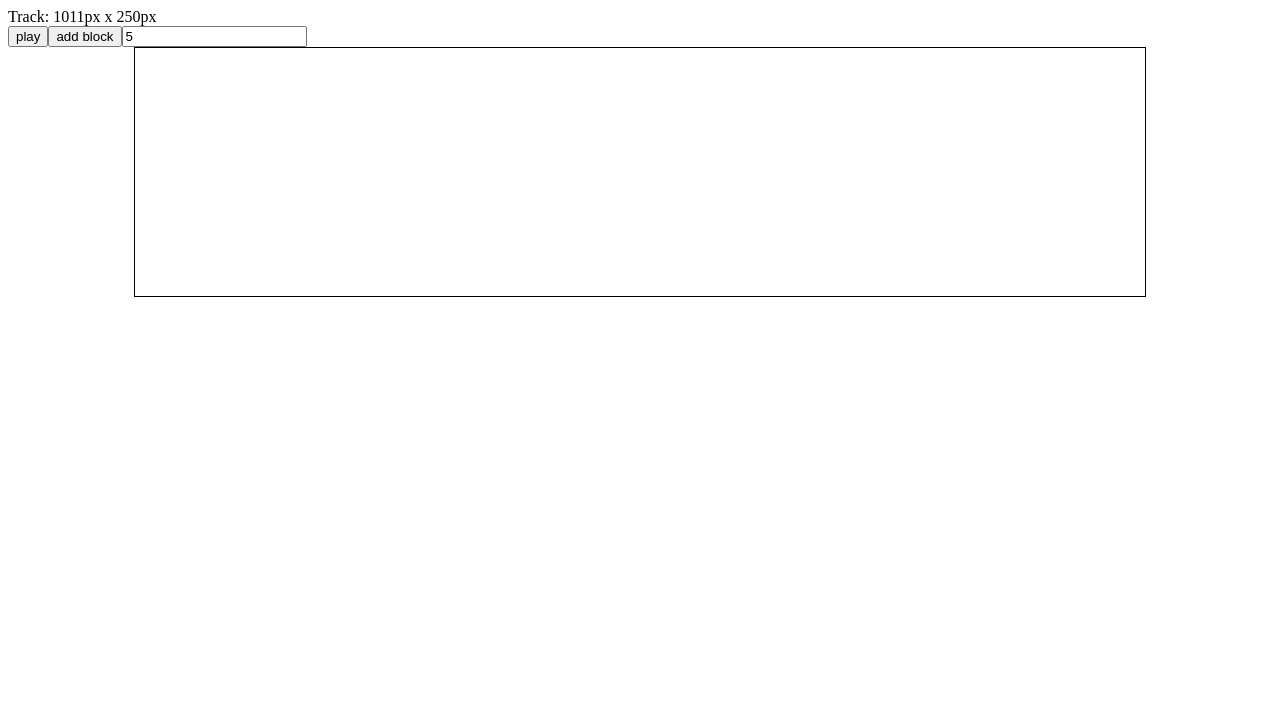
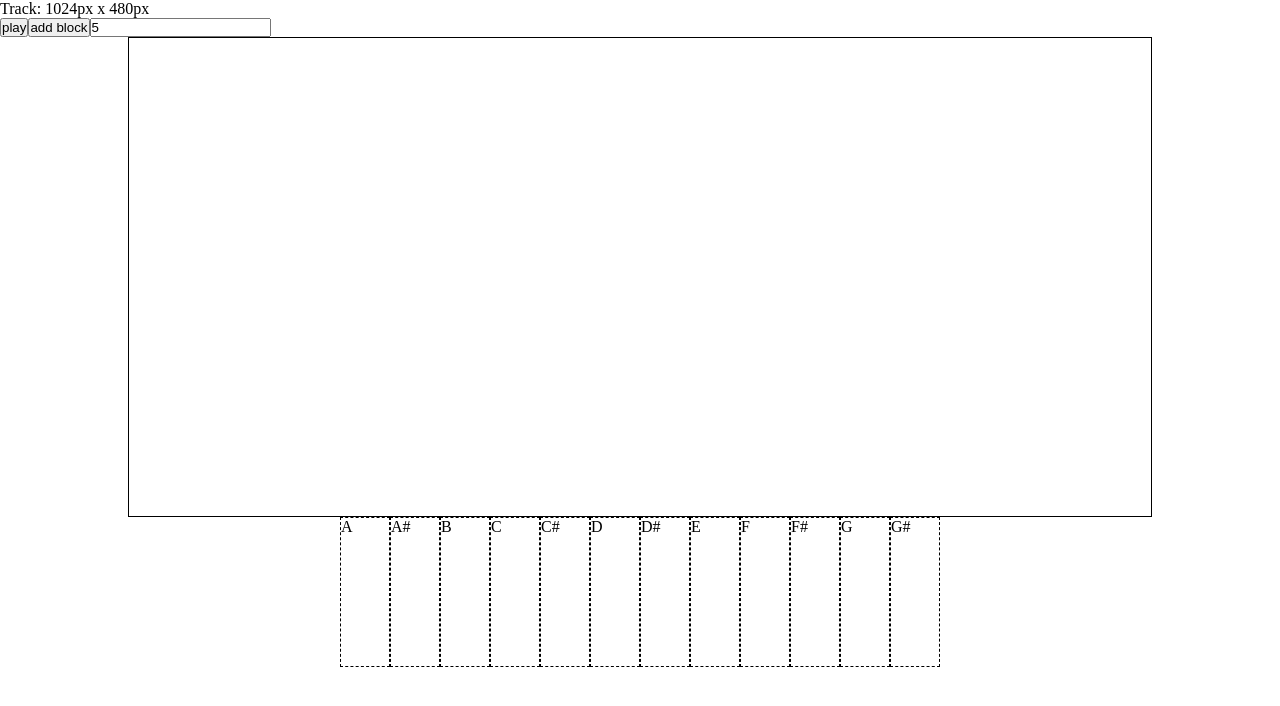
Before and after one commit to KevinLee3627/piano-thing, a React (Vite) app: page / in a window 1280 px wide. Shown: the top 706 px of the page. Built offline with nearby package versions, Linux system fonts and the light colour scheme.

Commit message:
feat: Add notes w/ diff frequenceis

```diff
--- /dev/null
+++ b/src/components/Keyboard.tsx
@@ -0,0 +1,40 @@
+import { useAppDispatch, useAppSelector } from '../app/hooks';
+import { trackSlice } from '../app/trackSlice';
+import { getNoteFreqByName, noteMapping } from '../util/noteUtils';
+
+export const Keyboard = () => {
+  const dispatch = useAppDispatch();
+  return (
+    <div style={{ display: 'flex', justifyContent: 'center' }}>
+      {Object.keys(noteMapping).map((note) => {
+        return (
+          <div
+            key={note}
+            style={{
+              height: '150px',
+              width: '50px',
+              border: '1px dashed black',
+            }}
+            onClick={() => {
+              dispatch(
+                trackSlice.actions.addBlock({
+                  startTime: 0,
+                  duration: 1,
+                  frequency: getNoteFreqByName(`${note}4`),
+                  gain: 1,
+                  dims: {
+                    left: 0,
+                    maxLeft: 0,
+                    width: 100,
+                  },
+                })
+              );
+            }}
+          >
+            {note}
+          </div>
+        );
+      })}
+    </div>
+  );
+};
--- a/src/components/Sequencer.tsx
+++ b/src/components/Sequencer.tsx
@@ -3,6 +3,7 @@ import { useResizeObserver } from '../hooks/useResizeObserver';
 import { useAppDispatch, useAppSelector } from '../app/hooks';
 import { trackSlice } from '../app/trackSlice';
 import { Block } from './Block';
+import { Keyboard } from './Keyboard';
 
 interface SequencerProps {
   audioContext: AudioContext;
@@ -40,10 +41,11 @@ export const Sequencer = (props: SequencerProps) => {
   };
 
   return (
+    <div style={{ height: '100%' }}>
       <div>
-      <div>
+        <p>
           Track: {trackDimensions.width}px x {trackDimensions.height}px
-      </div>
+        </p>
         <button onClick={playTrack}>play</button>
         <button
           onClick={() =>
@@ -74,10 +76,11 @@ export const Sequencer = (props: SequencerProps) => {
             setTrackLength(Number(e.target.value));
           }}
         />
+      </div>
       <div
         ref={trackRef}
         style={{
-          height: '250px',
+          height: '60%',
           width: '80%',
           margin: '0 auto',
           border: '1px solid black',
@@ -93,6 +96,7 @@ export const Sequencer = (props: SequencerProps) => {
           />
         ))}
       </div>
+      <Keyboard />
     </div>
   );
 };
--- a/src/index.css
+++ b/src/index.css
@@ -2,4 +2,13 @@
 *::before,
 *::after {
   box-sizing: border-box;
+  margin: 0;
+  padding: 0;
 }
+
+html,
+body,
+#root {
+  height: 100vh;
+  margin: 0;
+}
--- a/src/util/noteUtils.ts
+++ b/src/util/noteUtils.ts
@@ -1,7 +1,7 @@
 const BASE_KEY = 49; // A4
 const BASE_FREQUENCY = 440; // Hz (of A4 key)
 
-type KeyName =
+type noteName =
   | 'A'
   | 'A#'
   | 'B'
@@ -15,7 +15,7 @@ type KeyName =
   | 'G'
   | 'G#';
 
-const keyMapping: Record<KeyName, number> = {
+export const noteMapping: Record<noteName, number> = {
   A: 0,
   'A#': 1,
   B: 2,
@@ -30,25 +30,25 @@ const keyMapping: Record<KeyName, number> = {
   'G#': 11,
 };
 
-function isKeyName(str: string): str is KeyName {
-  return Object.keys(keyMapping).includes(str);
+function isNoteName(str: string): str is noteName {
+  return Object.keys(noteMapping).includes(str);
 }
 
 export const getNoteFreqByName = (noteName: string) => {
   if (noteName.length !== 2 && noteName.length !== 3)
     throw new Error('noteName must be 2 or 3 characters long');
 
-  let note: string | KeyName | null = noteName.slice(0, noteName.length - 1);
-  if (!isKeyName(note))
+  let note: string | noteName | null = noteName.slice(0, noteName.length - 1);
+  if (!isNoteName(note))
     throw new Error(
-      `Note name must be one of: ${Object.keys(keyMapping).join(', ')}`
+      `Note name must be one of: ${Object.keys(noteMapping).join(', ')}`
     );
   let octave = Number(noteName.slice(noteName.length - 1));
 
   if (octave == null || octave < 0 || !Number.isInteger(octave))
     throw new Error(`Octave must be an integer greater than or equal to 0`);
 
-  const noteNum = keyMapping[note] + 12 * octave + 1;
+  const noteNum = noteMapping[note] + 12 * octave + 1;
 
   return Math.pow(2, (noteNum - BASE_KEY) / 12) * BASE_FREQUENCY;
 };
```
Lines whose indentation alone changed are shown as unchanged.
